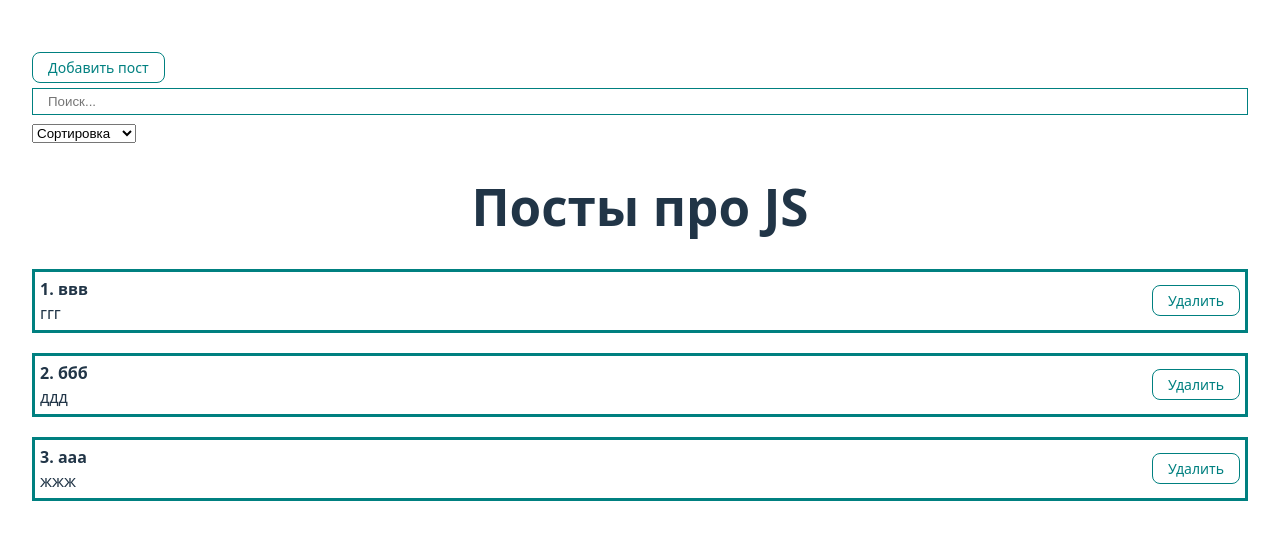
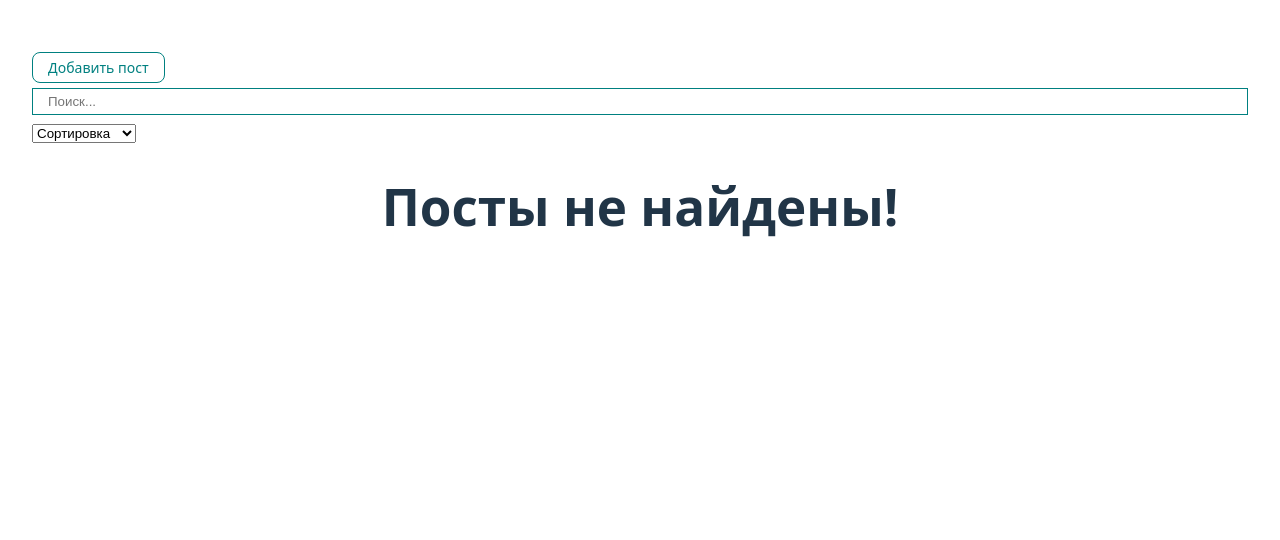
Before and after one commit to Vit0607/react-fundamental, a React (Vite) app: page / in a window 1280 px wide. Shown: the top 540 px of the page. Built offline with nearby package versions, Linux system fonts and the light colour scheme.

Commit message:
Кастомные хуки

```diff
--- a/package.json
+++ b/package.json
@@ -12,12 +12,14 @@
   "dependencies": {
     "react": "^19.1.0",
     "react-dom": "^19.1.0",
+    "react-transition-group": "^4.4.5",
     "sass": "^1.89.0"
   },
   "devDependencies": {
     "@eslint/js": "^9.25.0",
     "@types/react": "^19.1.2",
     "@types/react-dom": "^19.1.2",
+    "@types/react-transition-group": "^4.4.12",
     "@vitejs/plugin-react-swc": "^3.9.0",
     "eslint": "^9.25.0",
     "eslint-plugin-react-hooks": "^5.2.0",
--- a/src/App.tsx
+++ b/src/App.tsx
@@ -1,50 +1,20 @@
 import './App.css';
-import { useState, useMemo } from 'react';
+import { useState } from 'react';
 import PostList from './components/PostList/PostList';
 import PostFilter from './components/PostFilter/PostFilter';
 import MyModal from './components/UI/MyModal/MyModal';
 import PostForm from './components/PostForm/PostForm';
 import MyButton from './components/UI/button/MyButton';
-
-type PostType = {
-  id: number;
-  title: string;
-  body: string;
-};
-
-type SortKey = 'title' | 'body';
-
-type FilterType = {
-  sort: SortKey | '';
-  query: string;
-};
+import type { PostType, FilterType } from './types/posts';
+import { usePosts } from './hooks/usePosts';
 
 function App() {
-  const [posts, setPosts] = useState<PostType[]>([
-    { id: 1, title: 'ввв', body: 'ггг' },
-    { id: 2, title: 'ббб', body: 'ддд' },
-    { id: 3, title: 'ааа', body: 'жжж' }
-  ]);
+  const [posts, setPosts] = useState<PostType[]>([]);
 
   const [filter, setFilter] = useState<FilterType>({ sort: '', query: '' });
   const [modal, setModal] = useState<boolean>(false);
 
-  const sortedPosts = useMemo(() => {
-    console.log('ОТРАБОТАЛА ФУНКЦИЯ СОРТЕТ ПОСТ');
-    if (filter.sort) {
-      const sortKey = filter.sort;
-      return [...posts].sort((a, b) => {
-        return a[sortKey].localeCompare(b[sortKey]);
-      });
-    }
-    return posts;
-  }, [filter.sort, posts]);
-
-  const selectedAndSearchedPosts = useMemo(() => {
-    return sortedPosts.filter(post =>
-      post.title.toLowerCase().includes(filter.query)
-    );
-  }, [filter, posts]);
+  const selectedAndSearchedPosts = usePosts(posts, filter.sort, filter.query);
 
   const createPost = (newPost: PostType) => {
     setPosts([...posts, newPost]);
--- a/src/components/PostList/PostList.module.scss
+++ b/src/components/PostList/PostList.module.scss
@@ -1,3 +1,18 @@
 .title {
   text-align: center;
 }
+
+.post-enter {
+  opacity: 0;
+}
+.post-enter-active {
+  opacity: 1;
+  transition: opacity 500ms ease-in;
+}
+.post-exit {
+  opacity: 1;
+}
+.post-exit-active {
+  opacity: 0;
+  transition: opacity 500ms ease-in;
+}
--- /dev/null
+++ b/src/hooks/usePosts.ts
@@ -0,0 +1,32 @@
+import { useMemo } from 'react';
+import type { PostType, SortKey } from '../types/posts';
+
+export const useSortedPosts = (posts: PostType[], sort: SortKey | '') => {
+  const sortedPosts = useMemo(() => {
+    console.log('ОТРАБОТАЛА ФУНКЦИЯ СОРТЕТ ПОСТ');
+    if (sort) {
+      const sortKey = sort;
+      return [...posts].sort((a, b) => {
+        return a[sortKey].localeCompare(b[sortKey]);
+      });
+    }
+    return posts;
+  }, [sort, posts]);
+
+  return sortedPosts;
+};
+
+export const usePosts = (
+  posts: PostType[],
+  sort: SortKey | '',
+  query: string
+) => {
+  const sortedPosts = useSortedPosts(posts, sort);
+  const selectedAndSearchedPosts = useMemo(() => {
+    return sortedPosts.filter((post: PostType) =>
+      post.title.toLowerCase().includes(query)
+    );
+  }, [posts, sort, query]);
+
+  return selectedAndSearchedPosts;
+};
--- /dev/null
+++ b/src/types/posts.ts
@@ -0,0 +1,12 @@
+export type PostType = {
+  id: number;
+  title: string;
+  body: string;
+};
+
+export type SortKey = 'title' | 'body';
+
+export type FilterType = {
+  sort: SortKey | '';
+  query: string;
+};
```
Also changed, not shown: 1 other file (tests, documents, lock files or other folders).
